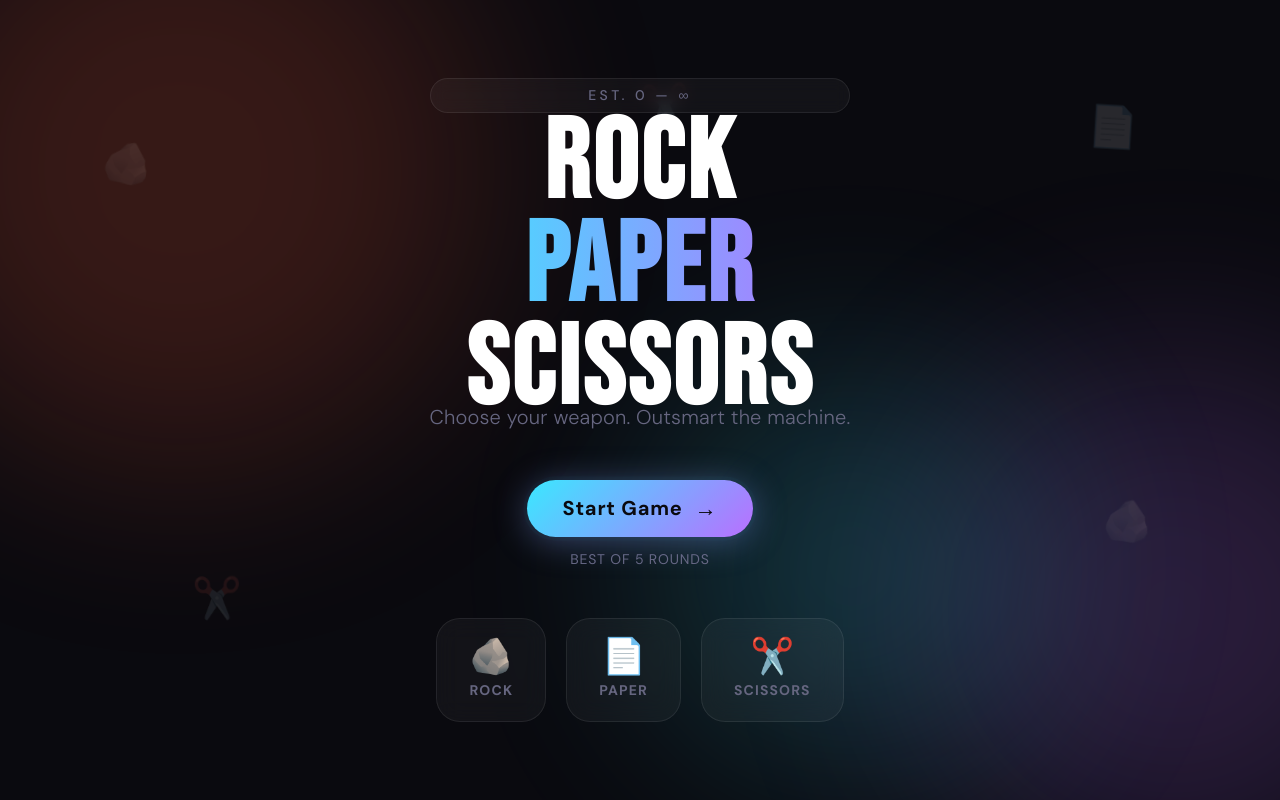
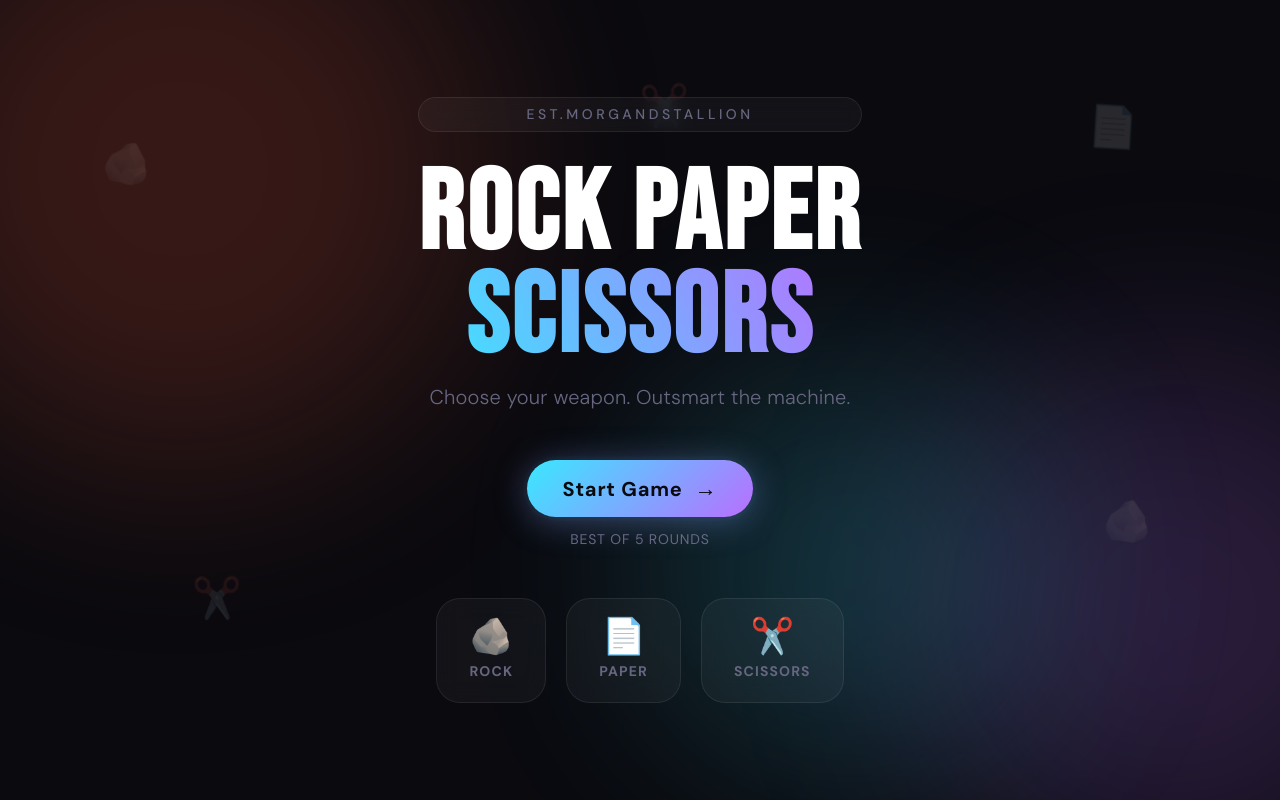
Before and after one commit to morgandstallion/rock-paper-scissors-app, a plain HTML site: page index.html in a window 1280 px wide. Drawn offline with Linux system fonts and the light colour scheme.

Commit message:
fixed broken space on hero

```diff
--- a/index.html
+++ b/index.html
@@ -39,11 +39,10 @@
 
         <main class="welcome__inner">
             <header class="welcome__header">
-                <p class="welcome__eyebrow">EST. 0 — ∞</p>
+                <p class="welcome__eyebrow">EST.morgandstallion</p>
                 <h1 class="welcome__title">
-                    <span class="welcome__title-line">Rock</span>
-                    <span class="welcome__title-line welcome__title-line--accent">Paper</span>
-                    <span class="welcome__title-line">Scissors</span>
+                    <span class="welcome__title-line">Rock paper</span>
+                    <span class="welcome__title-line welcome__title-line--accent">Scissors</span>
                 </h1>
                 <p class="welcome__subtitle">Choose your weapon. Outsmart the machine.</p>
             </header>
--- a/style.css
+++ b/style.css
@@ -273,6 +273,7 @@ span {
   display: flex;
   flex-direction: column;
   gap: 0;
+  margin-block: var(--sp-lg);
 }
 
 .welcome__title-line {
@@ -282,7 +283,7 @@ span {
 
 .welcome__title-line--accent {
   /* Gradient text for "Paper" */
-  background: linear-gradient(90deg, var(--clr-paper), var(--clr-scissors));
+  background: linear-gradient(60deg, var(--clr-paper), var(--clr-scissors));
   -webkit-background-clip: text;
   -webkit-text-fill-color: transparent;
   background-clip: text;
```
